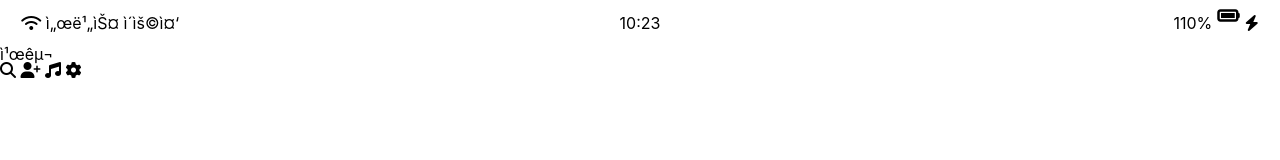
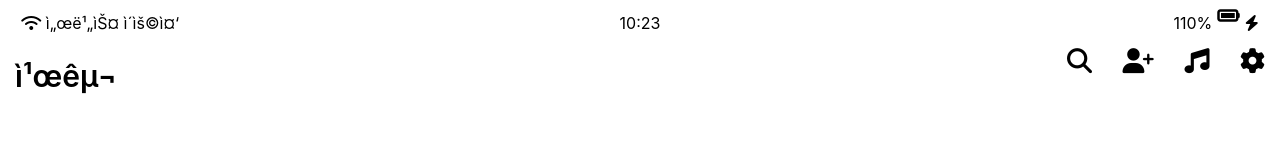
Before and after one commit to kohyokwon/hyokwon, a plain HTML site: page index.html in a window 1280 px wide. Drawn offline with Linux system fonts and the light colour scheme.

Commit message:
README.md

```diff
--- /dev/null
+++ b/header.css
@@ -0,0 +1,15 @@
+
+.header-box {
+    display: flex;
+    justify-content: space-between;
+    padding: 15px;
+}
+
+.header-box__div i {
+    margin-left: 25px;
+}
+
+.header-box__div > span {
+    font-size: 30px;
+    font-weight: 600;
+}
--- a/index.html
+++ b/index.html
@@ -24,16 +24,23 @@
         </div>
     </div>
 
-    <header>
-        <div>
+    <header class="header-box">
+        <div class="header-box__div">
             <span>친구</span>
         </div>
 
-        <div>
-            <i class="fas fa-search"></i>
-            <i class="fas fa-user-plus"></i>
-            <i class="fas fa-music"></i>
-            <i class="fas fa-cog"></i>
+        <div class="header-box__div fa-lg">
+            <a href="search.heml"><i class="fas fa-search fa-lg"></i>
+            </a>
+
+            <a href="user.html"><i class="fas fa-user-plus fa-lg"></i>
+            </a>
+
+            <a href="music.html"><i class="fas fa-music fa-lg"></i>
+            </a>
+
+            <a href="cog.html"><i class="fas fa-cog fa-lg"></i>
+            </a>
         </div>
     </header>
 
--- a/style.css
+++ b/style.css
@@ -1,9 +1,14 @@
 
 @import "reset.css";
 @import "status.css";
-
+@import "header.css";
 
 
 body {
     font-family:-apple-system, BlinkMacSystemFont, 'Segoe UI', Roboto, Oxygen, Ubuntu, Cantarell, 'Open Sans', 'Helvetica Neue', sans-serif
 }
+
+a {
+    text-decoration: none;
+    color: inherit;
+}
```
